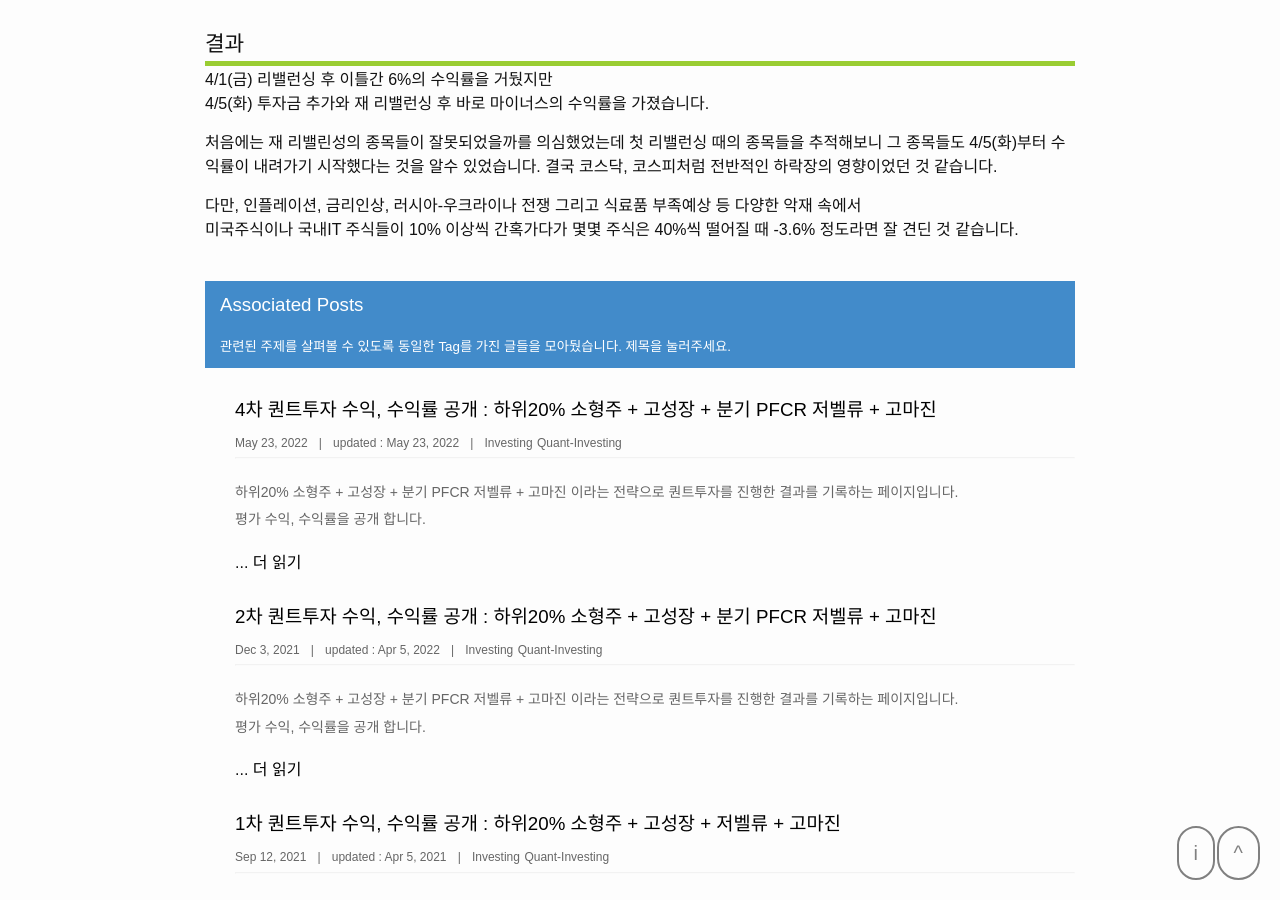
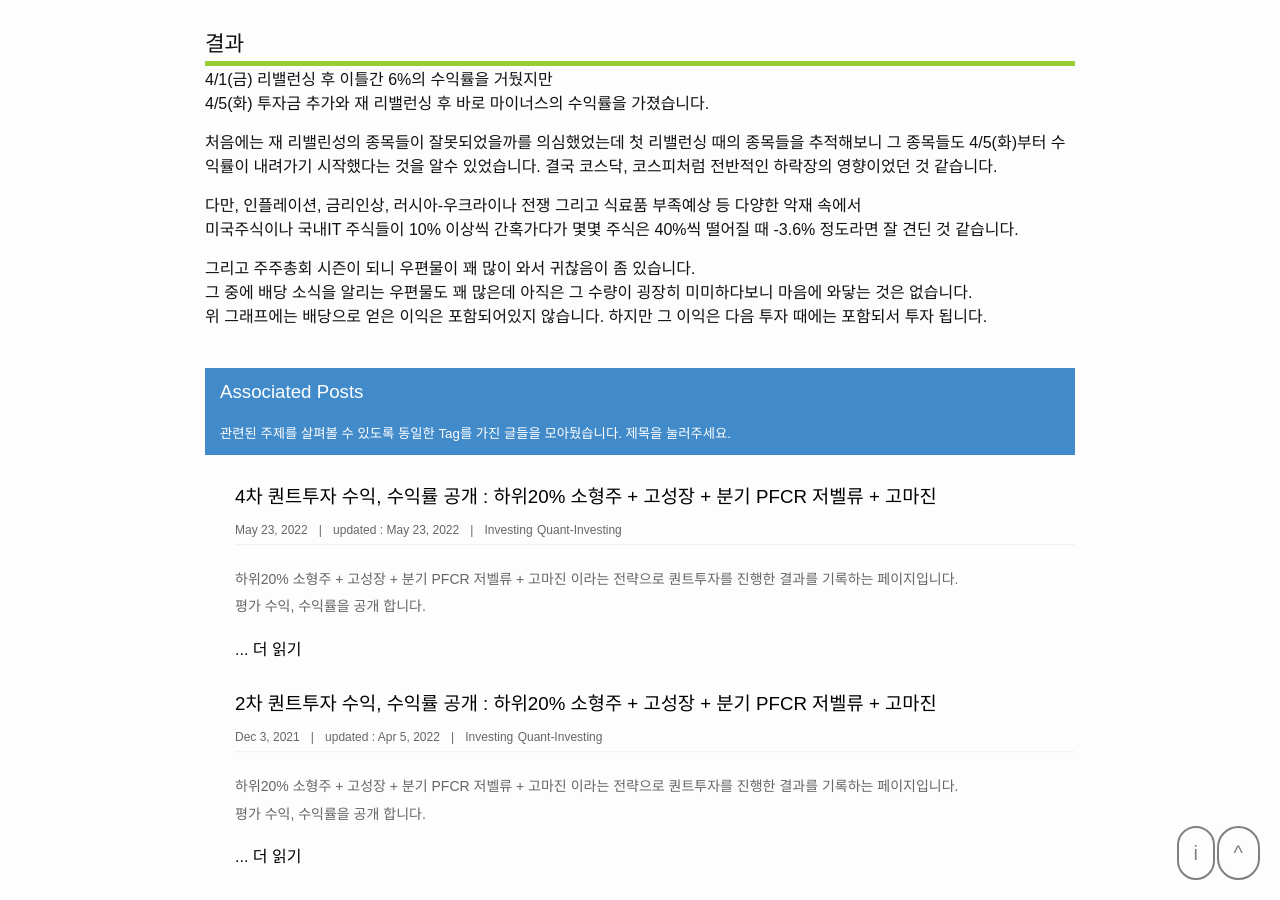
Before and after one commit to dveamer/dveamer.github.io, a Jekyll site: the page built from _posts/Investing/2022-04-05-MyThirdQuantInvestingResult.md, in a window 1280 px wide and 900 px high, scrolled down 3380 px. Built offline with Jekyll 4.4.1, drawn with Linux system fonts in a browser that asks for light colours.

Commit message:
homepage

```diff
--- a/_posts/Investing/2022-04-05-MyThirdQuantInvestingResult.md
+++ b/_posts/Investing/2022-04-05-MyThirdQuantInvestingResult.md
@@ -95,3 +95,7 @@ google spreadsheet 의 googlefinance 기능을 이용했기 때문에 실시간
 
 다만, 인플레이션, 금리인상, 러시아-우크라이나 전쟁 그리고 식료품 부족예상 등 다양한 악재 속에서
 미국주식이나 국내IT 주식들이 10% 이상씩 간혹가다가 몇몇 주식은 40%씩 떨어질 때 -3.6% 정도라면 잘 견딘 것 같습니다.
+
+그리고 주주총회 시즌이 되니 우편물이 꽤 많이 와서 귀찮음이 좀 있습니다.
+그 중에 배당 소식을 알리는 우편물도 꽤 많은데 아직은 그 수량이 굉장히 미미하다보니 마음에 와닿는 것은 없습니다.
+위 그래프에는 배당으로 얻은 이익은 포함되어있지 않습니다. 하지만 그 이익은 다음 투자 때에는 포함되서 투자 됩니다.
```
